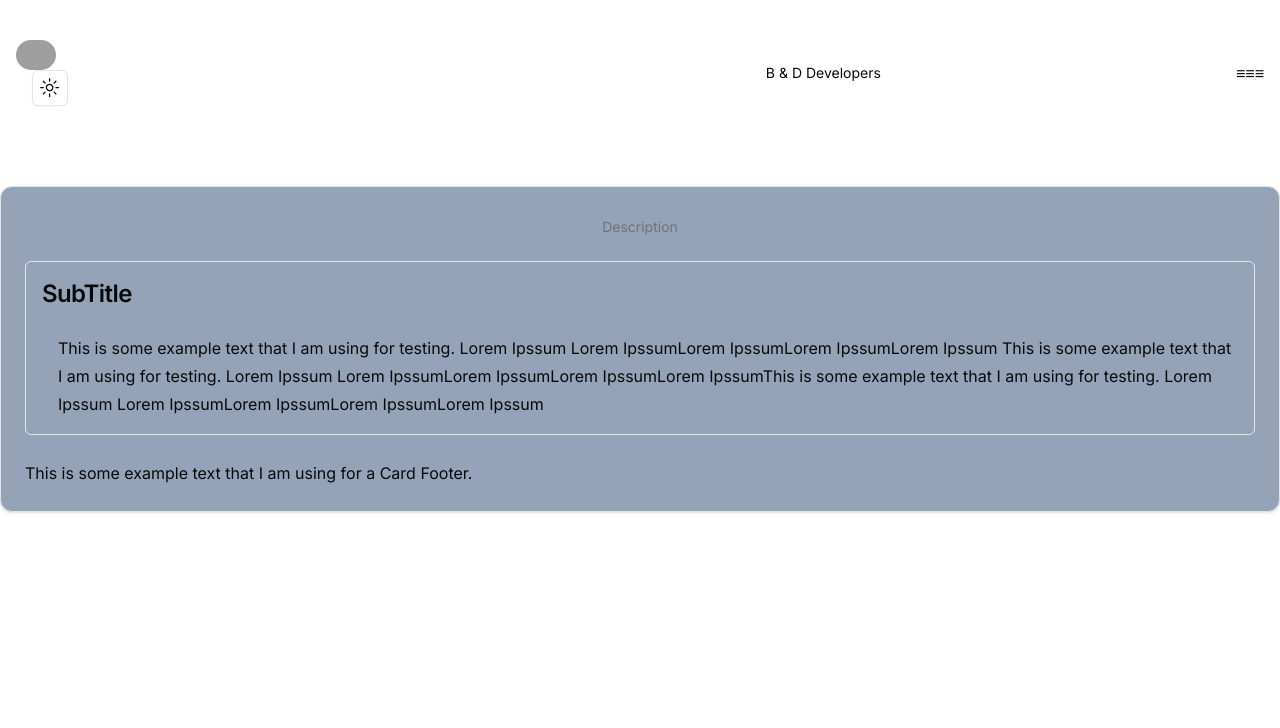
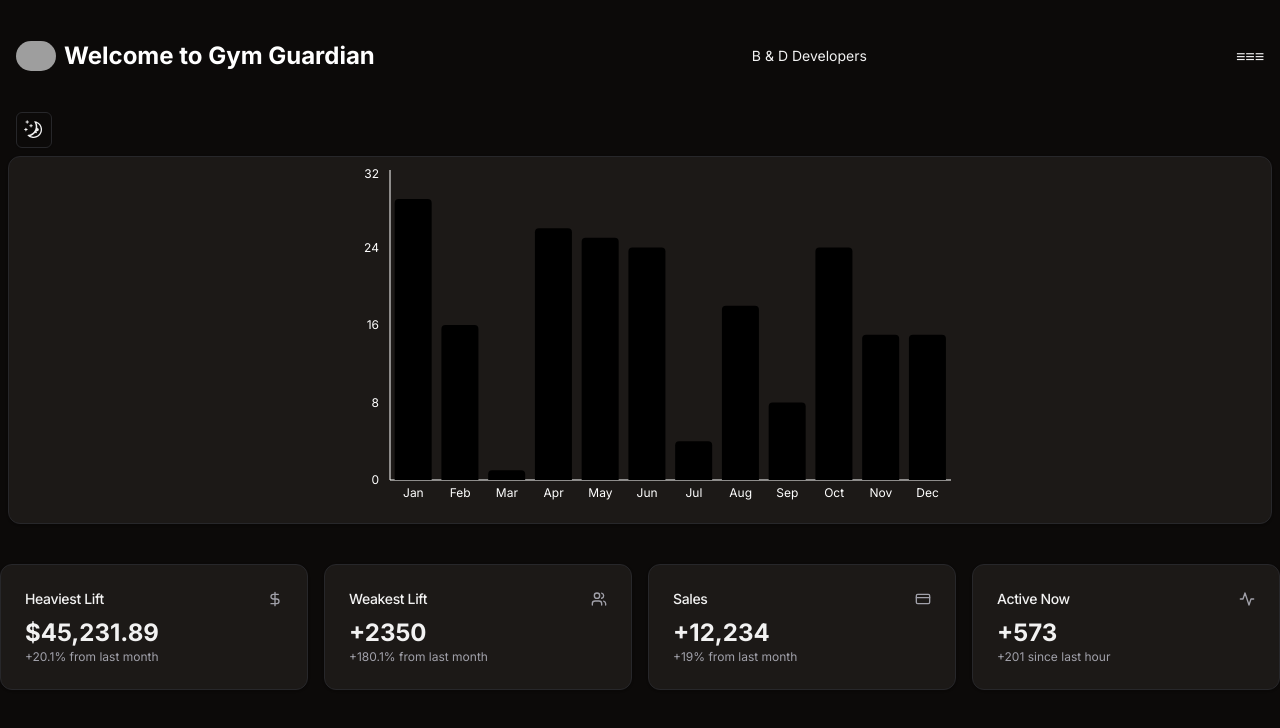
Before and after one commit to bkautz0824/GYM_GUARDIAN_FINAL, a Next.js app: page /data-display in a window 1280 px wide. Shown: the top 728 px of the page. Built offline with nearby package versions, Linux system fonts and the light colour scheme; grey boxes are pictures that could not be loaded.

Commit message:
added some ux changes

```diff
--- a/src/app/builder/[area]/page.jsx
+++ b/src/app/builder/[area]/page.jsx
@@ -161,13 +161,13 @@ export default function AreaOfFocus() {
       }
         </CardContent>
 
-      <Button
+      {/* <Button
 
         className={"bg-primary"}
         onClick={() => console.log(value)}
       >
         Submit Set Data
-      </Button>
+      </Button> */}
     </Card>
   )
 }
--- a/src/app/data-display/page.jsx
+++ b/src/app/data-display/page.jsx
@@ -1,14 +1,129 @@
 'use client'
 import React from 'react'
-import MyResponsiveRadar from '@/components/recharts/RadarChartComponent'
-import CardContainer from '@/components/shadcn-ui/CardContainer'
+import { Card, CardHeader, CardContent, CardTitle } from '@/components/ui/card'
 
-// import BarChartComponent from '@/components/recharts/BarChartComponent'
+
+
+
+import RadarChartDisplay from '@/components/recharts/RadarChart';
+import { BarGraphDisplay } from '@/components/shadcn-ui/BarGraphDisplay'
 
 export default function DataDisplay() {
   return (
-    <CardContainer >
-        <MyResponsiveRadar />
-    </CardContainer>
+
+    <>
+    <Card className="flex py-2 m-2 justify-evenly">
+      <BarGraphDisplay />
+
+
+
+    </Card>
+
+    <div className="grid gap-4 my-10 md:grid-cols-2 lg:grid-cols-4">
+    <Card>
+      <CardHeader className="flex flex-row items-center justify-between pb-2 space-y-0">
+        <CardTitle className="text-sm font-medium">
+          Heaviest Lift
+        </CardTitle>
+        <svg
+          xmlns="http://www.w3.org/2000/svg"
+          viewBox="0 0 24 24"
+          fill="none"
+          stroke="currentColor"
+          strokeLinecap="round"
+          strokeLinejoin="round"
+          strokeWidth="2"
+          className="w-4 h-4 text-muted-foreground"
+        >
+          <path d="M12 2v20M17 5H9.5a3.5 3.5 0 0 0 0 7h5a3.5 3.5 0 0 1 0 7H6" />
+        </svg>
+      </CardHeader>
+      <CardContent>
+        <div className="text-2xl font-bold">$45,231.89</div>
+        <p className="text-xs text-muted-foreground">
+          +20.1% from last month
+        </p>
+      </CardContent>
+    </Card>
+    <Card>
+      <CardHeader className="flex flex-row items-center justify-between pb-2 space-y-0">
+        <CardTitle className="text-sm font-medium">
+          Weakest Lift
+        </CardTitle>
+        <svg
+          xmlns="http://www.w3.org/2000/svg"
+          viewBox="0 0 24 24"
+          fill="none"
+          stroke="currentColor"
+          strokeLinecap="round"
+          strokeLinejoin="round"
+          strokeWidth="2"
+          className="w-4 h-4 text-muted-foreground"
+        >
+          <path d="M16 21v-2a4 4 0 0 0-4-4H6a4 4 0 0 0-4 4v2" />
+          <circle cx="9" cy="7" r="4" />
+          <path d="M22 21v-2a4 4 0 0 0-3-3.87M16 3.13a4 4 0 0 1 0 7.75" />
+        </svg>
+      </CardHeader>
+      <CardContent>
+        <div className="text-2xl font-bold">+2350</div>
+        <p className="text-xs text-muted-foreground">
+          +180.1% from last month
+        </p>
+      </CardContent>
+    </Card>
+    <Card>
+      <CardHeader className="flex flex-row items-center justify-between pb-2 space-y-0">
+        <CardTitle className="text-sm font-medium">Sales</CardTitle>
+        <svg
+          xmlns="http://www.w3.org/2000/svg"
+          viewBox="0 0 24 24"
+          fill="none"
+          stroke="currentColor"
+          strokeLinecap="round"
+          strokeLinejoin="round"
+          strokeWidth="2"
+          className="w-4 h-4 text-muted-foreground"
+        >
+          <rect width="20" height="14" x="2" y="5" rx="2" />
+          <path d="M2 10h20" />
+        </svg>
+      </CardHeader>
+      <CardContent>
+        <div className="text-2xl font-bold">+12,234</div>
+        <p className="text-xs text-muted-foreground">
+          +19% from last month
+        </p>
+      </CardContent>
+    </Card>
+    <Card>
+      <CardHeader className="flex flex-row items-center justify-between pb-2 space-y-0">
+        <CardTitle className="text-sm font-medium">
+          Active Now
+        </CardTitle>
+        <svg
+          xmlns="http://www.w3.org/2000/svg"
+          viewBox="0 0 24 24"
+          fill="none"
+          stroke="currentColor"
+          strokeLinecap="round"
+          strokeLinejoin="round"
+          strokeWidth="2"
+          className="w-4 h-4 text-muted-foreground"
+        >
+          <path d="M22 12h-4l-3 9L9 3l-3 9H2" />
+        </svg>
+      </CardHeader>
+      <CardContent>
+        <div className="text-2xl font-bold">+573</div>
+        <p className="text-xs text-muted-foreground">
+          +201 since last hour
+        </p>
+      </CardContent>
+    </Card>
+    </div>
+    </>
+
+
   )
 }
--- a/src/app/layout.js
+++ b/src/app/layout.js
@@ -21,21 +21,21 @@ export default function RootLayout({ children }) {
 
         <ThemeProvider
               attribute="class"
-              defaultTheme="system"
+              defaultTheme="dark"
               enableSystem
               disableTransitionOnChange
             >
 
-<header
+        <header
           className="block"
           style={{ position: 'relative', top:0, bottom: 0, left: 0, right: 0 }}
         >
-              <Headerr/>
+            <Headerr/>
 
-                {/* <ModeToggle />
-                <AvatarUse/> */}
+            <ModeToggle />
+                {/* <AvatarUse/> */}
               {/* <DropDown display={"Navigation"} label={"Select a page"} items={"Home"}/> */}
-                  </header>
+          </header>
 
             {children}
         </ThemeProvider>
--- a/src/app/page.jsx
+++ b/src/app/page.jsx
@@ -7,14 +7,15 @@ import CardContainer from '@/components/shadcn-ui/CardContainer'
 
 export default function Home() {
   return (
-    <div className='flex items-center justify-center w-full h-screen mb-12 bg-fixed bg-center custom-img'>
-        <div className='absolute top-0 left-0 right-0 bg-black/60 z-[2]'/>
+    <div className='top-0 bottom-0 left-0 right-0 flex items-center justify-center w-full min-h-screen bg-fixed bg-center custom-img backdrop-blur z-1'>
+        {/* <div className='absolute top-0 left-0 right-0 bg-black/60 z-[2]'/> */}
         <div className='flex p-5 text-white z-[2] '>
 
-            <Link href="/builder" className={buttonVariants({ variant: "default" })+ " bg-primary"}>Create New Workout</Link>
+          <Link href="/builder" className={buttonVariants({ variant: "default" })+ " bg-primary shadow-md shadow-black/50 text-white"}>Create New Workout</Link>
         </div>
-        <Link href="/builder" className={buttonVariants({ variant: "default" })+ " bg-primary"}>View Workout Records</Link>
+          <Link href="/builder" className={buttonVariants({ variant: "default" })+ " bg-primary shadow-md shadow-black/50"}>View Workout Records</Link>
     </div>
+
     // <main className="flex min-h-screen p-5 justify-evenly">
     //  <TypographyH1 text={"Hellooooo"}/>
 
--- a/src/components/helpers/TableRowComponent.jsx
+++ b/src/components/helpers/TableRowComponent.jsx
@@ -25,6 +25,7 @@ const TableRowComponent = ({
           key={`reps_${index}`}
           value={reps}
           type="number"
+          min={0}
           placeholder="0"
           onChange={(e) => handleChange(index, "reps", e.target.value)}
         />
@@ -35,6 +36,7 @@ const TableRowComponent = ({
           type="number"
           placeholder="0"
           step="5"
+          min={0}
           value={weight}
           onChange={(e) => handleChange(index, "weight", e.target.value)}
         />
@@ -49,7 +51,7 @@ const TableRowComponent = ({
         />
       </TableCell>
       <TableCell>
-        <Button variant="outline" onClick={() => handleDelete(index)}>
+        <Button className="shadow-sm bg-primary shadow-inherit" variant="ghost" onClick={() => handleDelete(index)}>
           X
         </Button>
       </TableCell>
--- a/src/components/newui/head.tsx
+++ b/src/components/newui/head.tsx
@@ -13,8 +13,8 @@ function RHeader() {
   return (
     <>
 
-    <section className="bg-black py-10"> {/* Increased padding for better spacing */}
-      <div className="max-w-screen-xl mx-auto px-4"> {/* Center content with max-width */}
+    <section className="py-10 bg-black"> {/* Increased padding for better spacing */}
+      <div className="max-w-screen-xl px-4 mx-auto"> {/* Center content with max-width */}
         <div className="flex items-center justify-between">
           <div className="flex items-center"> {/* Center the logo and text */}
 
@@ -30,10 +30,10 @@ function RHeader() {
               height="40"
             />
 
-            <ModeToggle />
+            {/* <ModeToggle /> */}
 
               </Link>
-            <h1 className="text-white ml-2 text-2xl font-bold">Welcome to Gym Guardian</h1>
+            <h1 className="ml-2 text-2xl font-bold text-white">Welcome to Gym Guardian</h1>
           </div>
           <p className="text-sm text-gray-400">
              &nbsp; B & D Developers
--- /dev/null
+++ b/src/components/recharts/RadarChart.jsx
@@ -0,0 +1,54 @@
+import React from 'react'
+import { Radar, RadarChart, PolarGrid, PolarAngleAxis, PolarRadiusAxis } from "recharts"
+
+const data = [
+  {
+    subject: 'Back',
+    A: 120,
+    B: 110,
+    fullMark: 150,
+  },
+  {
+    subject: 'Chest',
+    A: 98,
+    B: 130,
+    fullMark: 150,
+  },
+  {
+    subject: 'Legs',
+    A: 86,
+    B: 130,
+    fullMark: 150,
+  },
+  {
+    subject: 'Core',
+    A: 99,
+    B: 100,
+    fullMark: 150,
+  },
+  {
+    subject: 'Arms',
+    A: 85,
+    B: 90,
+    fullMark: 150,
+  },
+  {
+    subject: 'Shoulder',
+    A: 65,
+    B: 85,
+    fullMark: 150,
+  },
+];
+
+export default function RadarChartDisplay() {
+  return (
+    <div width="50%" height="100%">
+    <RadarChart height={350} width={500} outerRadius="70%" data={data}>
+      <PolarGrid />
+      <PolarAngleAxis dataKey="subject" />
+      {/* <PolarRadiusAxis /> */}
+      <Radar name="Mike" dataKey="A" stroke="#adfa1d" fill="#adfa1d" fillOpacity={0.6} />
+    </RadarChart>
+</div>
+  )
+}
--- /dev/null
+++ b/src/components/shadcn-ui/BarGraphDisplay.jsx
@@ -0,0 +1,85 @@
+"use client"
+
+import { Bar, BarChart, ResponsiveContainer, XAxis, YAxis } from "recharts"
+
+const barData = [
+  {
+    name: "Jan",
+    total: Math.floor(Math.random() * 30) + 1,
+  },
+  {
+    name: "Feb",
+    total: Math.floor(Math.random() * 30) + 1,
+  },
+  {
+    name: "Mar",
+    total: Math.floor(Math.random() * 30) + 1,
+  },
+  {
+    name: "Apr",
+    total: Math.floor(Math.random() * 30) + 1,
+  },
+  {
+    name: "May",
+    total: Math.floor(Math.random() * 30) + 1,
+  },
+  {
+    name: "Jun",
+    total: Math.floor(Math.random() * 30) + 1,
+  },
+  {
+    name: "Jul",
+    total: Math.floor(Math.random() * 30) + 1,
+  },
+  {
+    name: "Aug",
+    total: Math.floor(Math.random() * 30) + 1,
+  },
+  {
+    name: "Sep",
+    total: Math.floor(Math.random() * 30) + 1,
+  },
+  {
+    name: "Oct",
+    total: Math.floor(Math.random() * 30) + 1,
+  },
+  {
+    name: "Nov",
+    total: Math.floor(Math.random() * 30) + 1,
+  },
+  {
+    name: "Dec",
+    total: Math.floor(Math.random() * 30) + 1,
+  },
+];
+
+export function BarGraphDisplay() {
+  return (
+    <ResponsiveContainer width="50%" height={350}>
+    <BarChart data={barData}>
+      <XAxis
+        dataKey="name"
+        stroke="white"
+        fontSize={12}
+        tickLine={false}
+        axisLine={true}
+      />
+      <YAxis
+        tickMargin={5}
+        stroke="white"
+        fontSize={12}
+        tickLine={false}
+        axisLine={true}
+        dataKey="total"
+        // ticks={[
+        //   { value: 10, label: "10" },
+        //   { value: 20, label: "20" },
+        //   { value: 30, label: "30" },
+        // ]}
+        // tickFormatter={(value) => `$${value}`}
+      />
+      <Bar dataKey="total" fill="##3f3f46" radius={[4, 4, 0, 0]} />
+    </BarChart>
+</ResponsiveContainer>
+  )
+}
```
Also changed, not shown: src/components/recharts/BarChartComponent.jsx (deleted, +0 -77 lines), src/components/shadcn-ui/BarGraph.jsx (deleted).
